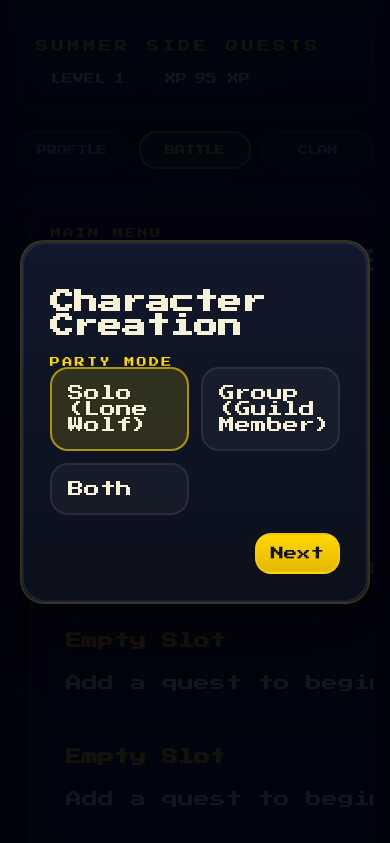
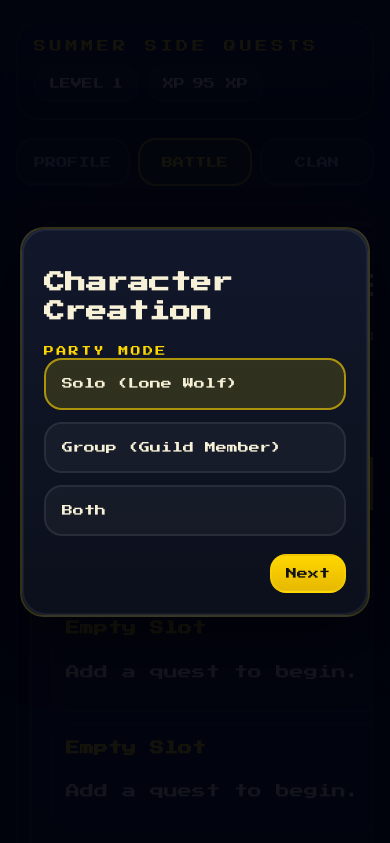
Before and after one commit to barbarossalmanpt/questmax, a plain HTML site: page index.html in a window 390 px wide. Shown: the top 843 px of the page. Drawn offline with Linux system fonts and the light colour scheme.

Commit message:
Fix mobile readability and responsive layout

```diff
--- a/styles.css
+++ b/styles.css
@@ -26,16 +26,39 @@ html, body {
   color: var(--text);
   background: radial-gradient(circle at top, rgba(255,215,0,0.08), transparent 15%),
               linear-gradient(180deg, #0b101f 0%, #07090f 100%);
+  text-size-adjust: 100%;
 }
 
 body {
   overflow-x: hidden;
+  font-size: 14px;
+  line-height: 1.4;
 }
 
 button,
 input,
-textarea {
+textarea,
+select {
   font-family: var(--font-display);
+  white-space: normal;
+}
+
+button,
+.action-button,
+.page-tag,
+.option-card,
+.filter-pill,
+.feed-card,
+.quest-card,
+.slot-card,
+.badge-card,
+.report-card,
+.history-item,
+.chat-form input,
+.file-label,
+p {
+  overflow-wrap: anywhere;
+  word-break: break-word;
 }
 
 button,
@@ -567,6 +590,26 @@ button:hover,
 
   .top-bar {
     flex-wrap: wrap;
+    gap: 12px;
+    padding: 16px;
+  }
+
+  .page-tabs {
+    gap: 8px;
+  }
+
+  .page-tag,
+  .nav-button,
+  .filter-pill,
+  .option-card,
+  .action-button {
+    font-size: 11px;
+  }
+
+  .page-tag {
+    padding: 12px 10px;
+    min-height: 48px;
+    white-space: normal;
   }
 
   .screen {
@@ -578,13 +621,46 @@ button:hover,
   .hero-panel {
     flex-direction: column;
     align-items: flex-start;
+    gap: 10px;
   }
 
-  .screen-strip {
-    width: 300%;
+  .hero-button {
+    width: 100%;
+    font-size: 13px;
   }
 
   .section-row {
     display: grid;
+    gap: 14px;
+  }
+
+  .option-grid,
+  .filter-grid,
+  .wizard-choice-list,
+  .request-list,
+  .badge-grid {
+    grid-template-columns: 1fr;
+  }
+
+  .hero-copy,
+  .stat-row,
+  .battle-detail,
+  .chest-meta,
+  .history-item,
+  .badge-card,
+  .quest-card,
+  .feed-card,
+  .report-card {
+    font-size: 13px;
+  }
+
+  .feed-list {
+    max-height: none;
+  }
+
+  .modal-card {
+    width: min(100%, 100%);
+    padding: 22px;
+    max-height: 90vh;
   }
 }
```
